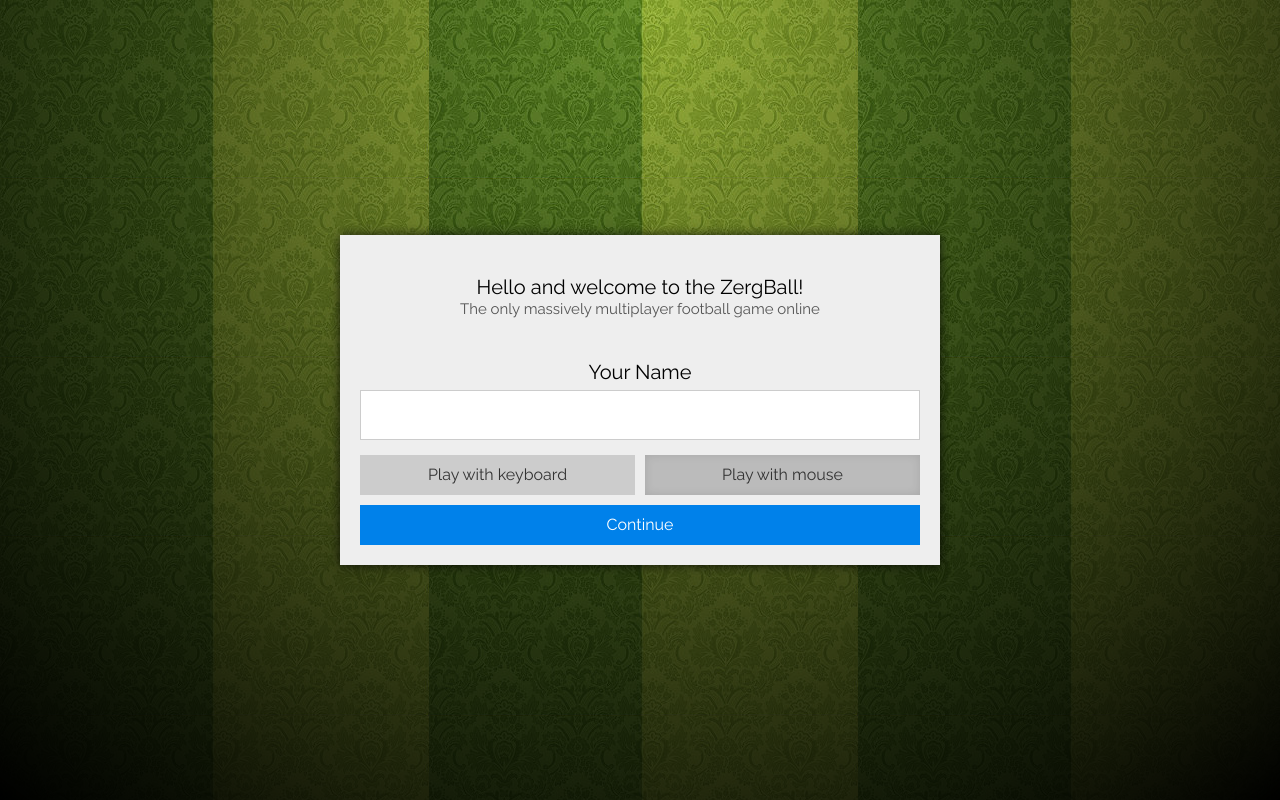
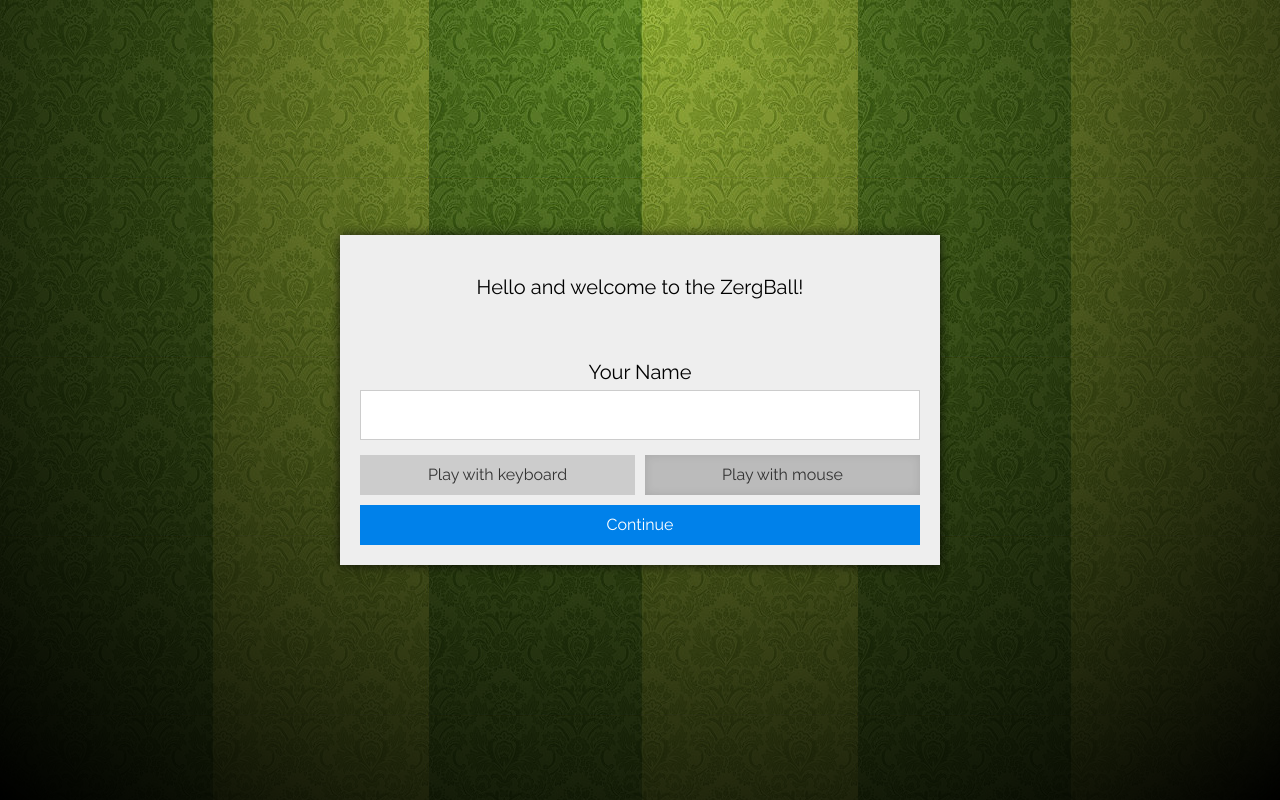
Before and after one commit to tlaanemaa/ZergBall, a website: page index.html in a window 1280 px wide. Drawn offline with Linux system fonts and the light colour scheme; no server answers.

Commit message:
Revert "Added some stuff to text page"
This reverts commit 351af7be56eff044b6338ff58c8320477b408967.

```diff
--- a/index.html
+++ b/index.html
@@ -36,8 +36,6 @@
 				<div id="regBlock">
 					<p class="regTxt">
 						Hello and welcome to the ZergBall!
-					</p><p class="regTxtSecond">
-						The only massively multiplayer football game online
 					</p>
 					<p class="nameHead">Your Name</p>
 					<input id="playerName" type="text" maxlength="25">
--- a/www/css/generalStyles.css
+++ b/www/css/generalStyles.css
@@ -239,17 +239,6 @@ p.regTxt {
 	top: 20px;
 	font-size: 20px;
 	text-align: center;
-}
-
-p.regTxtSecond {
-	position: absolute;
-	display: block;
-	left: 0px;
-	right: 0px;
-	top: 50px;
-	font-size: 15px;
-	text-align: center;
-	color: #555555;
 }
 
 p.nameHead {
```
